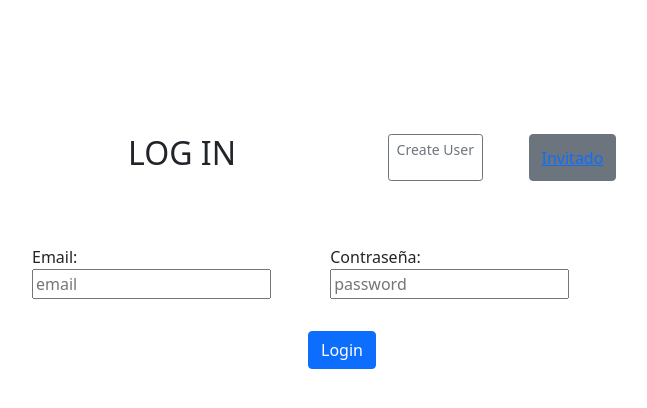
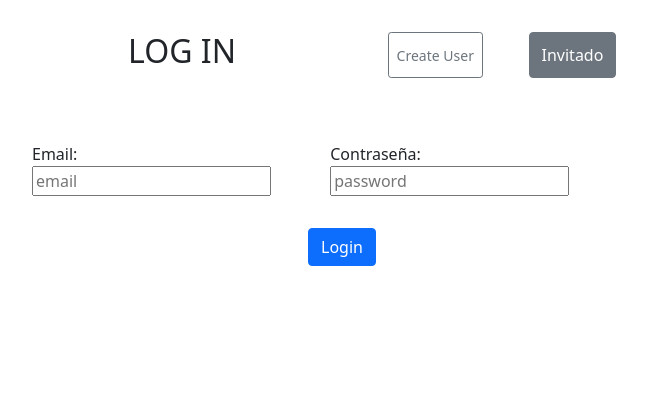
Before and after one commit to NahumLarzabal/TPE-Larzabal-Menchon, a PHP site: page /login in a window 1280 px wide. Shown: the top 408 px of the page, without its empty margins (298-945 px from the left). Run offline with PHP 8.4, Linux system fonts and the light colour scheme.

Commit message:
terminado el front-end

```diff
--- a/css/stylecss.css
+++ b/css/stylecss.css
@@ -181,7 +181,6 @@ div.inputs-form, .btn-form-login{
 .contenedor-general-login{
     display: flex;
     justify-content: center;
-    margin-top: 8%;
 }
 
 .red-alert{
@@ -192,6 +191,21 @@ div.inputs-form, .btn-form-login{
     justify-content: center;
 }
 
+.logo-login{
+    display: flex;
+    justify-content: center;
+    height: 50%;
+}
+
+.btn-create-user{
+    display: flex;
+    align-items: center;
+}
+
+button.btn-create-user>a{
+    text-decoration: none;
+    color: white;
+}
 /*                  title and buttons main-page                          */
 div.new-libro {
     display: flex;
--- a/templates/userLogin.tpl
+++ b/templates/userLogin.tpl
@@ -14,6 +14,9 @@
 
 <body>
 {* {include file='templates/header.tpl'} *}
+    {* <div class="logo-login">
+        <img src="./img/logo1.png" alt="logo">
+    </div> *}
     <div class="contenedor-general-login">
         <div class="container-login">
             <div class="top-title-page">
@@ -21,8 +24,8 @@
                     <h2>{$titulo}</h2>
                 </div>
                 <div class="btns-login">
-                    <a class="btn btn-outline-secondary btn-sm" href="createLogin" >Create User</a>
-                    <button class="btn btn-secondary"><a  href="home">Invitado</a></button>
+                    <a class="btn btn-outline-secondary btn-sm btn-create-user" href="createLogin" >Create User</a>
+                    <button class="btn btn-secondary btn-create-user"><a  href="home">Invitado</a></button>
                 </div>
             </div>
 
```
